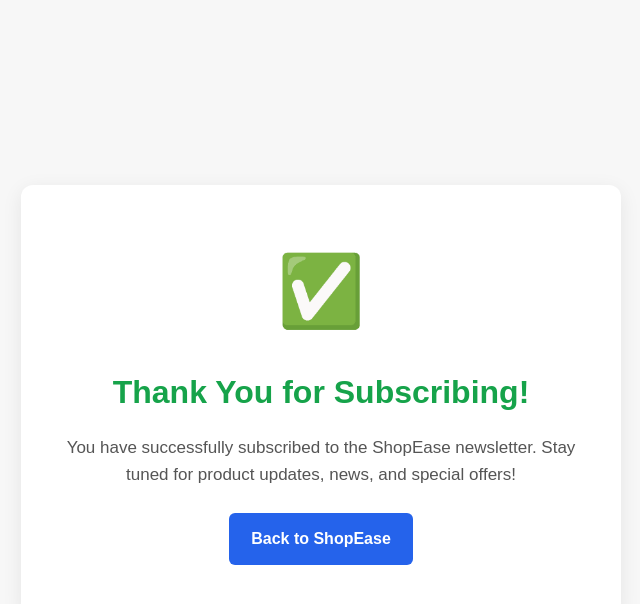
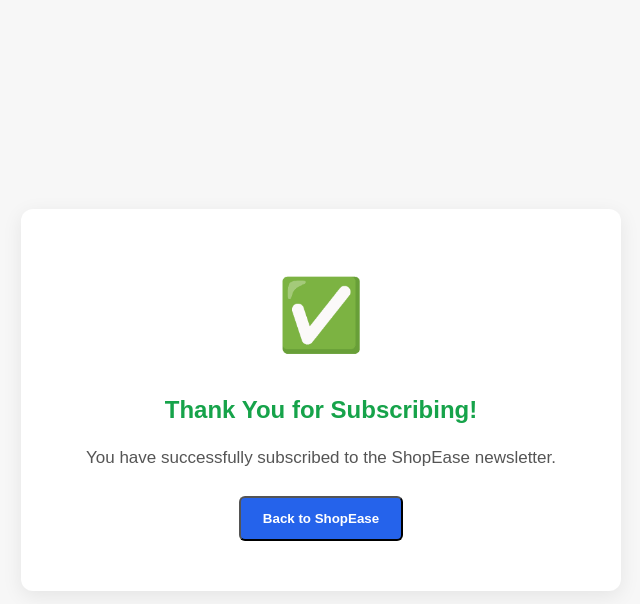
Before and after one commit to Pats123/GA4-practice-store, a plain HTML site: page index.html in a window 1280 px wide. Both pictures are taken after typing "name@example.com" into the empty fields and a click on the button "Subscribe". Shown: the top 604 px of the page, without its empty margins (319-959 px from the left). Drawn offline with Linux system fonts and the light colour scheme.

Commit message:
Update index1.html

```diff
--- a/index.html
+++ b/index.html
@@ -2384,52 +2384,26 @@
     ====================================================== */
 
     function subscribeNewsletter(event) {
-
       event.preventDefault();
 
-      // Track newsletter subscription in GTM without sending personal data.
-      trackEvent("newsletter_signup", {
-        method: "website"
-      });
-
-      // Show the newsletter thank-you page after a short delay.
-      // The delay gives GTM time to receive the event.
+      // Send the newsletter_signup event to GTM without sending personal data.
+      trackEvent("newsletter_signup", { method: "website" });
+
+      // Show a full-screen thank-you page inside this same HTML file.
+      // The short delay gives GTM a moment to process the event.
       setTimeout(function () {
-
         document.body.innerHTML = `
-
-          <div class="thank-you-page">
-
-            <div class="thank-you-box">
-
-              <div class="thank-you-icon">✅</div>
-
+          <main class="thank-you-page">
+            <section class="thank-you-box">
+              <div class="thank-you-icon" aria-hidden="true">✅</div>
               <h1>Thank You for Subscribing!</h1>
-
-              <p>
-                You have successfully subscribed to the
-                ShopEase newsletter. Stay tuned for product
-                updates, news, and special offers!
-              </p>
-
-              <a
-                href="#"
-                class="thank-you-home"
-                onclick="location.reload(); return false;"
-              >
-                Back to ShopEase
-              </a>
-
-            </div>
-
-          </div>
-
+              <p>You have successfully subscribed to the ShopEase newsletter.</p>
+              <button class="thank-you-home" type="button" onclick="window.location.reload()">Back to ShopEase</button>
+            </section>
+          </main>
         `;
-
-        window.scrollTo(0, 0);
-
+        document.title = "Thank You for Subscribing! | ShopEase";
       }, 300);
-
     }
 
 
```
